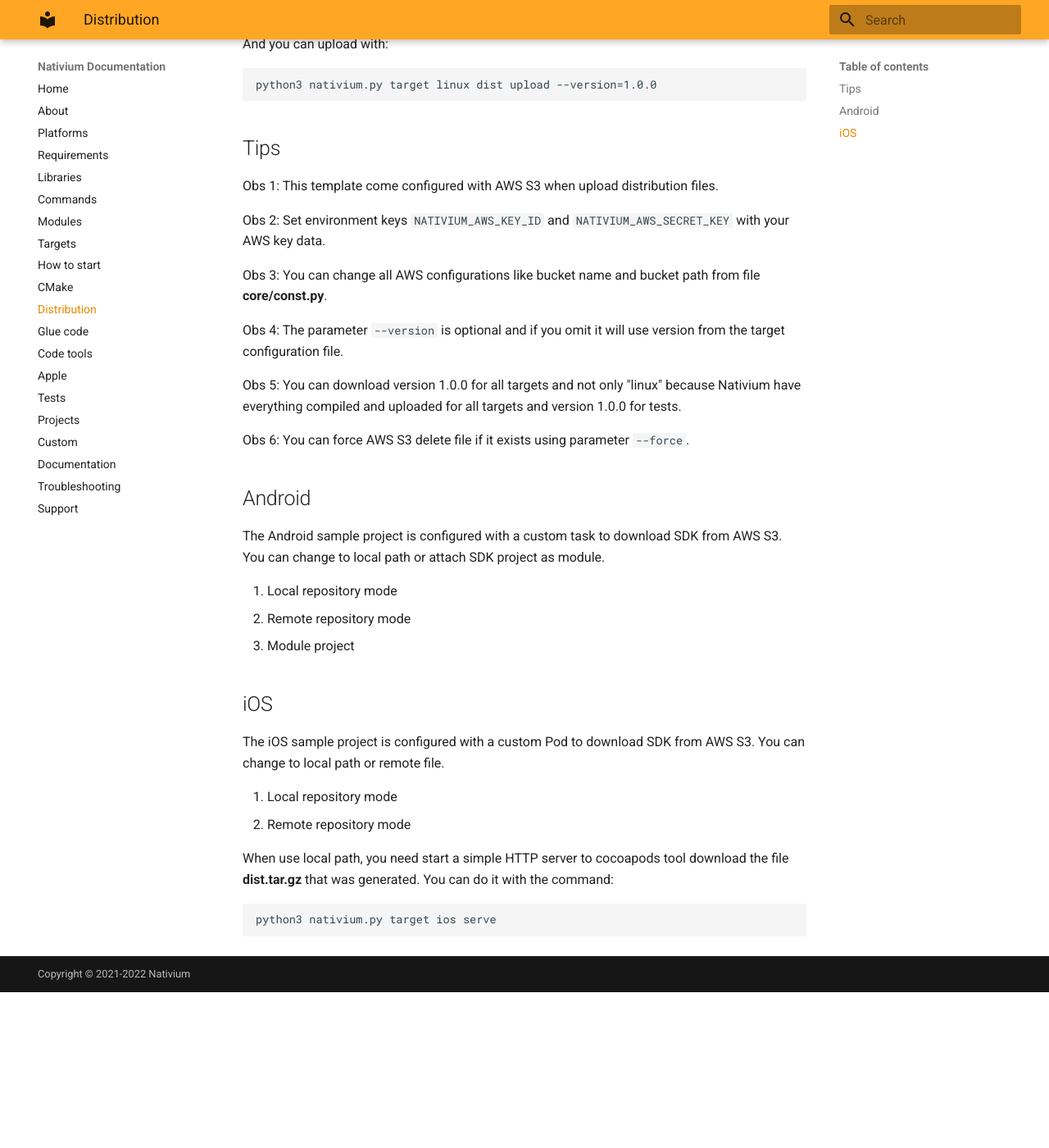
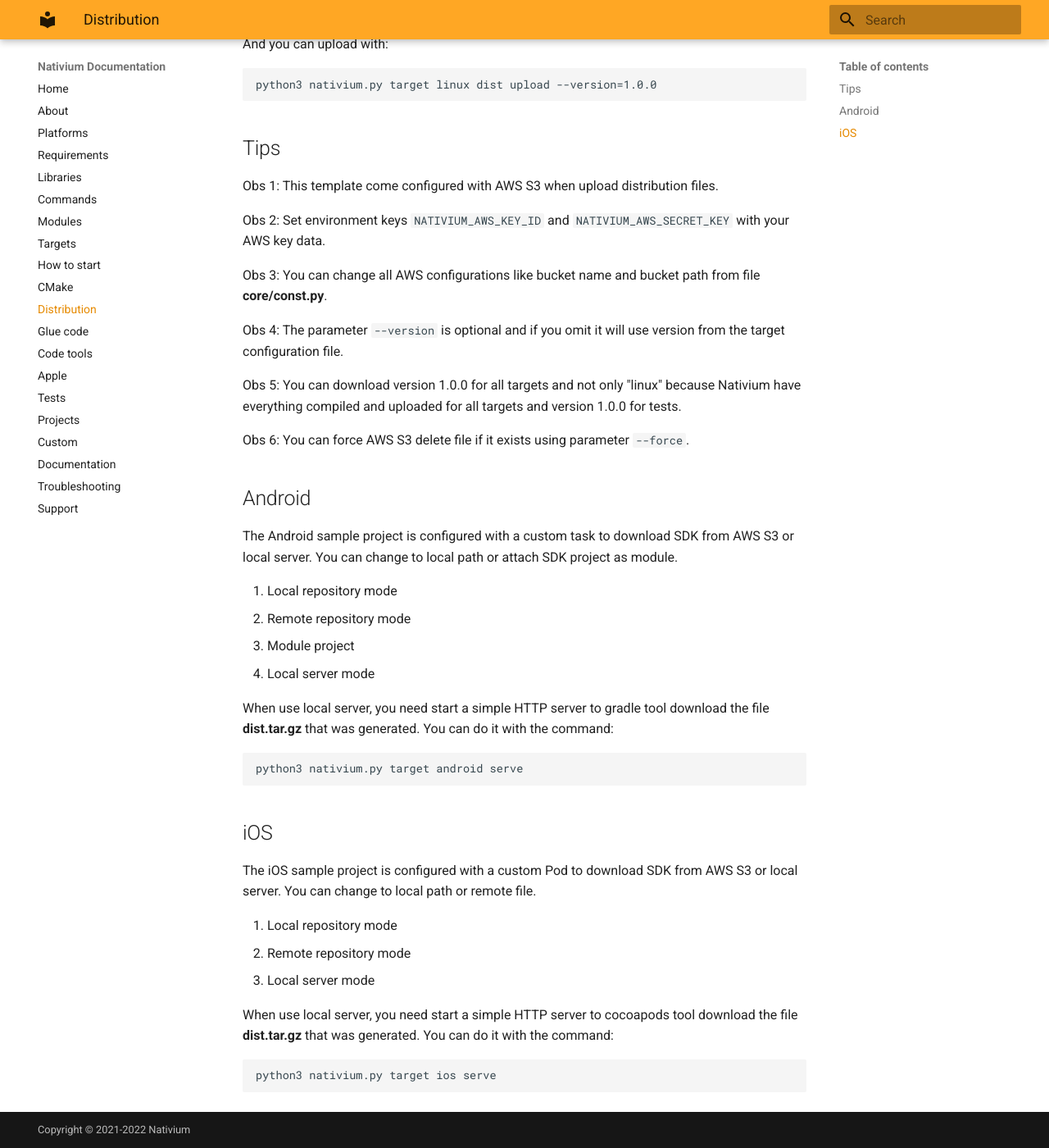
Before and after one commit to nativium/nativium, an MkDocs documentation site: the page built from docs/main/docs/distribution.md, in a window 1280 px wide and 1400 px high, scrolled down 591 px. Shown: the whole window at 82% size. Built offline with MkDocs 1.6.1 and Material for MkDocs 9.7.7, drawn with Linux system fonts in a browser that asks for light colours; before the commit the page ends 1801 px from its top, so only the background shows below that.

Commit message:
fix docs

````diff
--- a/docs/main/docs/distribution.md
+++ b/docs/main/docs/distribution.md
@@ -44,20 +44,28 @@
 
 ## Android
 
-The Android sample project is configured with a custom task to download SDK from AWS S3. You can change to local path or attach SDK project as module.
+The Android sample project is configured with a custom task to download SDK from AWS S3 or local server. You can change to local path or attach SDK project as module.
 
 1. Local repository mode
 2. Remote repository mode
-2. Module project
+3. Module project
+4. Local server mode
+
+When use local server, you need start a simple HTTP server to gradle tool download the file **dist.tar.gz** that was generated. You can do it with the command:
+
+```
+python3 nativium.py target android serve
+```
 
 ## iOS
 
-The iOS sample project is configured with a custom Pod to download SDK from AWS S3. You can change to local path or remote file.
+The iOS sample project is configured with a custom Pod to download SDK from AWS S3 or local server. You can change to local path or remote file.
 
 1. Local repository mode
 2. Remote repository mode
+3. Local server mode
 
-When use local path, you need start a simple HTTP server to cocoapods tool download the file **dist.tar.gz** that was generated. You can do it with the command:
+When use local server, you need start a simple HTTP server to cocoapods tool download the file **dist.tar.gz** that was generated. You can do it with the command:
 
 ```
 python3 nativium.py target ios serve
````
Also changed, not shown: 2 other files.
